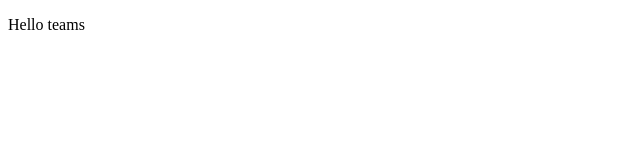
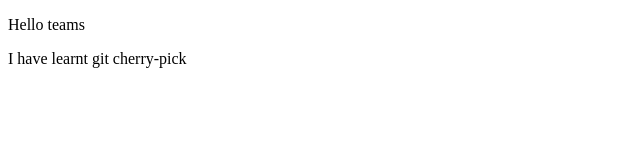
Before and after one commit to gasangw/git-Workouts, a plain HTML site: page team.html in a window 1280 px wide. Shown: the whole page, without its empty margins (0-640 px from the left). Drawn offline with Linux system fonts and the light colour scheme.

Commit message:
Add teams file using git cherry-pick

```diff
--- a/team.html
+++ b/team.html
@@ -8,5 +8,6 @@
 </head>
 <body>
     <p>Hello teams</p>
+    <p>I have learnt git cherry-pick</p>
 </body>
 </html>
```
